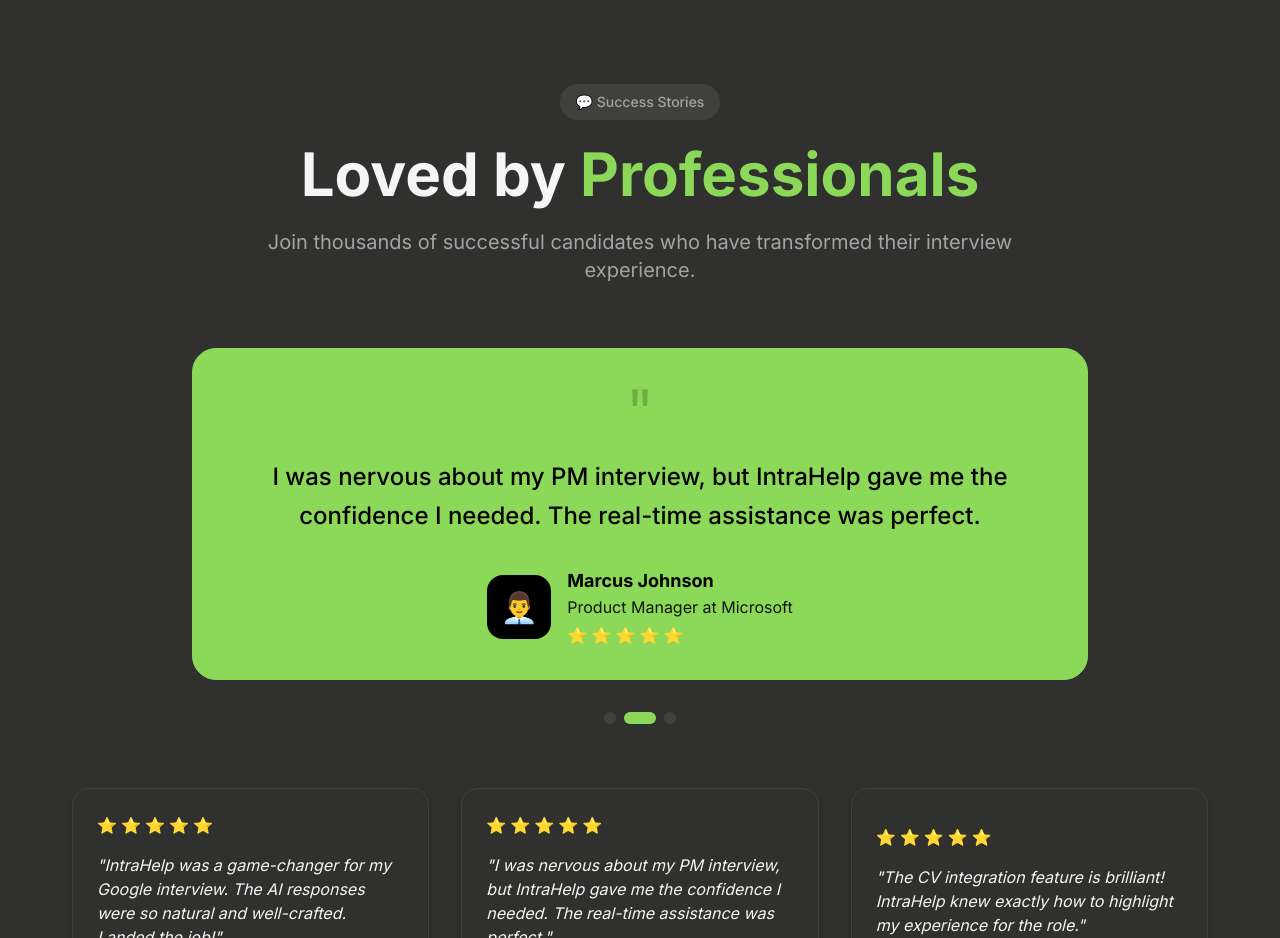
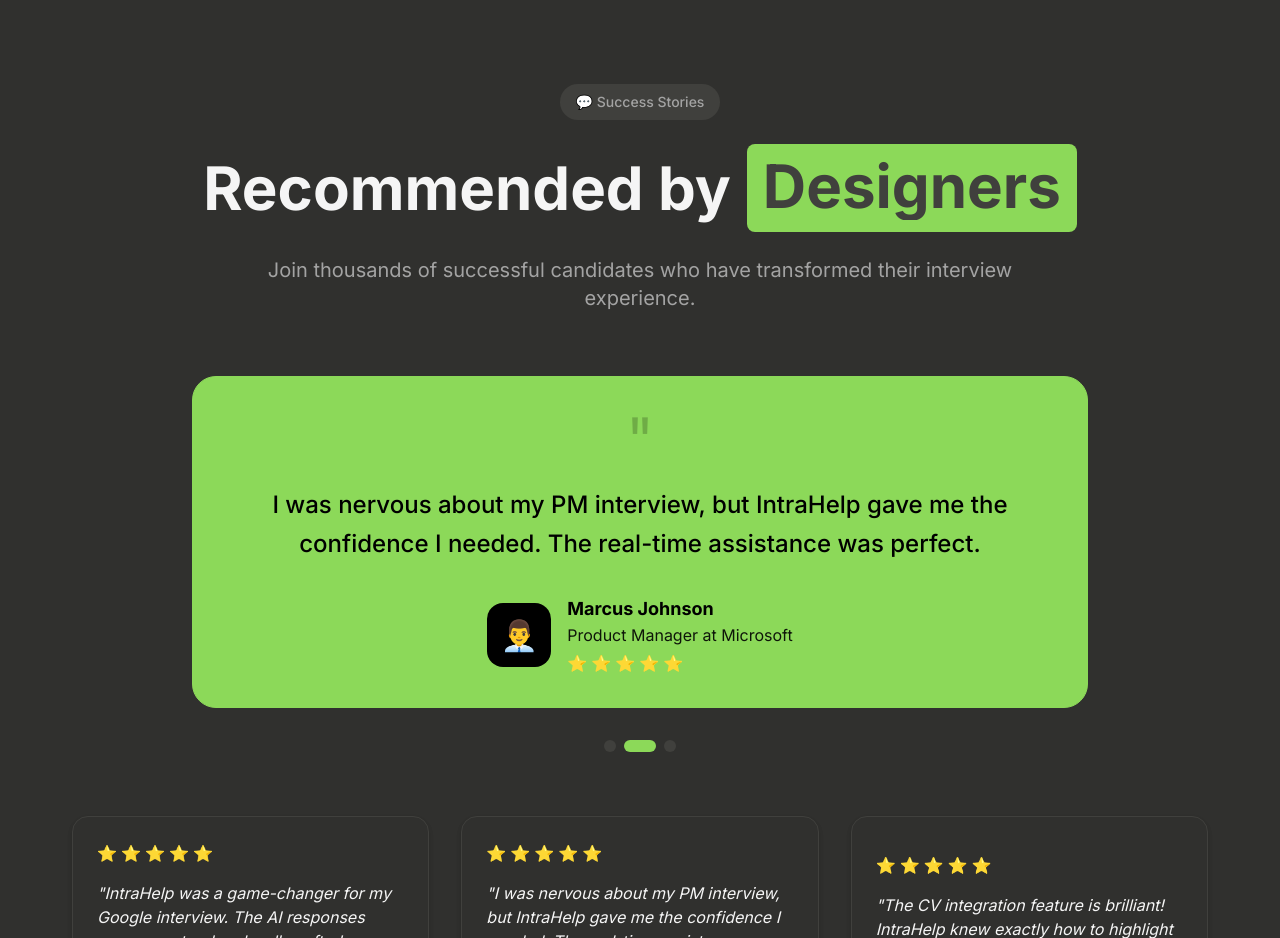
Before and after one commit to B1zzyy/intrahelp-website, a Next.js app: page / in a window 1280 px wide. Shown: the part 3200-4138 px from the top of the page. Built offline with nearby package versions, Linux system fonts and the light colour scheme.

Commit message:
Add RotatingText effect to testimonials section with profession rotation

```diff
--- /dev/null
+++ b/src/components/RotatingText.css
@@ -0,0 +1,36 @@
+.text-rotate {
+  display: flex;
+  flex-wrap: wrap;
+  white-space: pre-wrap;
+  position: relative;
+}
+
+.text-rotate-sr-only {
+  position: absolute;
+  width: 1px;
+  height: 1px;
+  padding: 0;
+  margin: -1px;
+  overflow: hidden;
+  clip: rect(0, 0, 0, 0);
+  white-space: nowrap;
+  border: 0;
+}
+
+.text-rotate-word {
+  display: inline-flex;
+}
+
+.text-rotate-lines {
+  display: flex;
+  flex-direction: column;
+  width: 100%;
+}
+
+.text-rotate-element {
+  display: inline-block;
+}
+
+.text-rotate-space {
+  white-space: pre;
+}
--- /dev/null
+++ b/src/components/RotatingText.tsx
@@ -0,0 +1,246 @@
+"use client";
+
+import {
+  forwardRef,
+  useCallback,
+  useEffect,
+  useImperativeHandle,
+  useMemo,
+  useState,
+} from "react";
+import { motion, AnimatePresence } from "motion/react";
+
+import "./RotatingText.css";
+
+function cn(...classes: (string | undefined | null | false)[]): string {
+  return classes.filter(Boolean).join(" ");
+}
+
+interface RotatingTextProps {
+  texts: string[];
+  transition?: any;
+  initial?: any;
+  animate?: any;
+  exit?: any;
+  animatePresenceMode?: "wait" | "sync" | "popLayout";
+  animatePresenceInitial?: boolean;
+  rotationInterval?: number;
+  staggerDuration?: number;
+  staggerFrom?: "first" | "last" | "center" | "random" | number;
+  loop?: boolean;
+  auto?: boolean;
+  splitBy?: "characters" | "words" | "lines" | string;
+  onNext?: (index: number) => void;
+  mainClassName?: string;
+  splitLevelClassName?: string;
+  elementLevelClassName?: string;
+  [key: string]: any;
+}
+
+const RotatingText = forwardRef<any, RotatingTextProps>((props, ref) => {
+  const {
+    texts,
+    transition = { type: "spring", damping: 25, stiffness: 300 },
+    initial = { y: "100%", opacity: 0 },
+    animate = { y: 0, opacity: 1 },
+    exit = { y: "-120%", opacity: 0 },
+    animatePresenceMode = "wait",
+    animatePresenceInitial = false,
+    rotationInterval = 2000,
+    staggerDuration = 0,
+    staggerFrom = "first",
+    loop = true,
+    auto = true,
+    splitBy = "characters",
+    onNext,
+    mainClassName,
+    splitLevelClassName,
+    elementLevelClassName,
+    ...rest
+  } = props;
+
+  const [currentTextIndex, setCurrentTextIndex] = useState(0);
+
+  const splitIntoCharacters = (text: string) => {
+    if (typeof Intl !== "undefined" && Intl.Segmenter) {
+      const segmenter = new Intl.Segmenter("en", { granularity: "grapheme" });
+      return Array.from(segmenter.segment(text), (segment) => segment.segment);
+    }
+    return Array.from(text);
+  };
+
+  const elements = useMemo(() => {
+    const currentText = texts[currentTextIndex];
+    if (splitBy === "characters") {
+      const words = currentText.split(" ");
+      return words.map((word, i) => ({
+        characters: splitIntoCharacters(word),
+        needsSpace: i !== words.length - 1,
+      }));
+    }
+    if (splitBy === "words") {
+      return currentText.split(" ").map((word, i, arr) => ({
+        characters: [word],
+        needsSpace: i !== arr.length - 1,
+      }));
+    }
+    if (splitBy === "lines") {
+      return currentText.split("\n").map((line, i, arr) => ({
+        characters: [line],
+        needsSpace: i !== arr.length - 1,
+      }));
+    }
+
+    return currentText.split(splitBy).map((part, i, arr) => ({
+      characters: [part],
+      needsSpace: i !== arr.length - 1,
+    }));
+  }, [texts, currentTextIndex, splitBy]);
+
+  const getStaggerDelay = useCallback(
+    (index: number, totalChars: number) => {
+      const total = totalChars;
+      if (staggerFrom === "first") return index * staggerDuration;
+      if (staggerFrom === "last") return (total - 1 - index) * staggerDuration;
+      if (staggerFrom === "center") {
+        const center = Math.floor(total / 2);
+        return Math.abs(center - index) * staggerDuration;
+      }
+      if (staggerFrom === "random") {
+        const randomIndex = Math.floor(Math.random() * total);
+        return Math.abs(randomIndex - index) * staggerDuration;
+      }
+      if (typeof staggerFrom === "number") {
+        return Math.abs(staggerFrom - index) * staggerDuration;
+      }
+      return 0;
+    },
+    [staggerFrom, staggerDuration]
+  );
+
+  const handleIndexChange = useCallback(
+    (newIndex: number) => {
+      setCurrentTextIndex(newIndex);
+      if (onNext) onNext(newIndex);
+    },
+    [onNext]
+  );
+
+  const next = useCallback(() => {
+    const nextIndex =
+      currentTextIndex === texts.length - 1
+        ? loop
+          ? 0
+          : currentTextIndex
+        : currentTextIndex + 1;
+    if (nextIndex !== currentTextIndex) {
+      handleIndexChange(nextIndex);
+    }
+  }, [currentTextIndex, texts.length, loop, handleIndexChange]);
+
+  const previous = useCallback(() => {
+    const prevIndex =
+      currentTextIndex === 0
+        ? loop
+          ? texts.length - 1
+          : currentTextIndex
+        : currentTextIndex - 1;
+    if (prevIndex !== currentTextIndex) {
+      handleIndexChange(prevIndex);
+    }
+  }, [currentTextIndex, texts.length, loop, handleIndexChange]);
+
+  const jumpTo = useCallback(
+    (index: number) => {
+      const validIndex = Math.max(0, Math.min(index, texts.length - 1));
+      if (validIndex !== currentTextIndex) {
+        handleIndexChange(validIndex);
+      }
+    },
+    [texts.length, currentTextIndex, handleIndexChange]
+  );
+
+  const reset = useCallback(() => {
+    if (currentTextIndex !== 0) {
+      handleIndexChange(0);
+    }
+  }, [currentTextIndex, handleIndexChange]);
+
+  useImperativeHandle(
+    ref,
+    () => ({
+      next,
+      previous,
+      jumpTo,
+      reset,
+    }),
+    [next, previous, jumpTo, reset]
+  );
+
+  useEffect(() => {
+    if (!auto) return;
+    const intervalId = setInterval(next, rotationInterval);
+    return () => clearInterval(intervalId);
+  }, [next, rotationInterval, auto]);
+
+  return (
+    <motion.span
+      className={cn("text-rotate", mainClassName)}
+      {...rest}
+      layout
+      transition={transition}
+    >
+      <span className="text-rotate-sr-only">{texts[currentTextIndex]}</span>
+      <AnimatePresence mode={animatePresenceMode} initial={animatePresenceInitial}>
+        <motion.span
+          key={currentTextIndex}
+          className={cn(
+            splitBy === "lines" ? "text-rotate-lines" : "text-rotate"
+          )}
+          layout
+          aria-hidden="true"
+        >
+          {elements.map((wordObj, wordIndex, array) => {
+            const previousCharsCount = array
+              .slice(0, wordIndex)
+              .reduce((sum, word) => sum + word.characters.length, 0);
+            return (
+              <span
+                key={wordIndex}
+                className={cn("text-rotate-word", splitLevelClassName)}
+              >
+                {wordObj.characters.map((char, charIndex) => (
+                  <motion.span
+                    key={charIndex}
+                    initial={initial}
+                    animate={animate}
+                    exit={exit}
+                    transition={{
+                      ...transition,
+                      delay: getStaggerDelay(
+                        previousCharsCount + charIndex,
+                        array.reduce(
+                          (sum, word) => sum + word.characters.length,
+                          0
+                        )
+                      ),
+                    }}
+                    className={cn("text-rotate-element", elementLevelClassName)}
+                  >
+                    {char}
+                  </motion.span>
+                ))}
+                {wordObj.needsSpace && (
+                  <span className="text-rotate-space"> </span>
+                )}
+              </span>
+            );
+          })}
+        </motion.span>
+      </AnimatePresence>
+    </motion.span>
+  );
+});
+
+RotatingText.displayName = "RotatingText";
+export default RotatingText;
--- a/src/components/Testimonials.tsx
+++ b/src/components/Testimonials.tsx
@@ -3,6 +3,7 @@
 import { useState, useEffect } from 'react'
 import CountUp from './CountUp'
 import GlareHover from './GlareHover'
+import RotatingText from './RotatingText'
 
 export default function Testimonials() {
   const [currentTestimonial, setCurrentTestimonial] = useState(0)
@@ -49,9 +50,20 @@
           <div className="inline-flex items-center px-4 py-2 bg-muted text-muted-foreground rounded-full text-sm font-medium mb-6">
             💬 Success Stories
           </div>
-          <h2 className="text-4xl lg:text-6xl font-bold text-foreground mb-6">
-            Loved by
-            <span className="text-primary"> Professionals</span>
+          <h2 className="text-4xl lg:text-6xl font-bold text-foreground mb-6 flex flex-wrap items-center justify-center gap-x-4">
+            <span>Recommended by</span>
+            <RotatingText
+              texts={['Developers', 'Engineers', 'Designers', 'Managers', 'Analysts', 'Consultants']}
+              mainClassName="bg-primary text-muted px-4 py-3 rounded-lg inline-flex min-w-[200px] justify-center"
+              staggerFrom="last"
+              initial={{ y: "100%" }}
+              animate={{ y: 0 }}
+              exit={{ y: "-120%" }}
+              staggerDuration={0.025}
+              splitLevelClassName="overflow-hidden pb-1"
+              transition={{ type: "spring", damping: 30, stiffness: 400 }}
+              rotationInterval={2500}
+            />
           </h2>
           <p className="text-xl text-muted-foreground max-w-3xl mx-auto">
             Join thousands of successful candidates who have transformed their interview experience.
```
